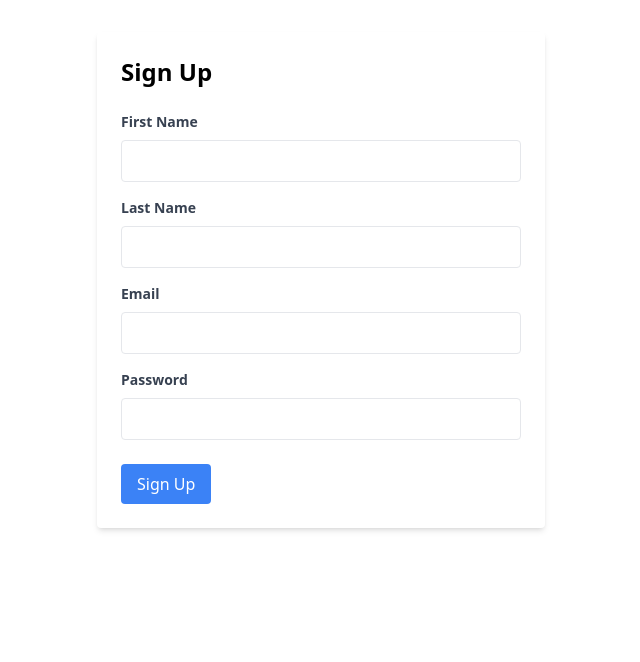
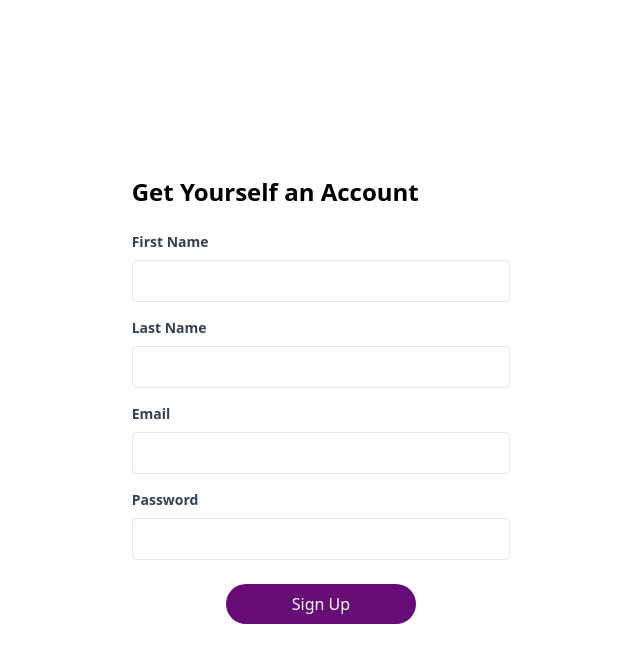
Before and after one commit to JosephMugo8711/Affiliate-payouts, a React (Create React App) app in the folder client/: page / in a window 1280 px wide. Shown: the top 662 px of the page, without its empty margins (319-959 px from the left). Built offline with nearby package versions, Linux system fonts and the light colour scheme.

Commit message:
Feat: signup

```diff
--- a/client/src/pages/signup.js
+++ b/client/src/pages/signup.js
@@ -21,8 +21,9 @@ const SignupForm = () => {
   };
 
   return (
-    <div className="max-w-md mx-auto mt-8 p-6 bg-white rounded shadow-md">
-      <h2 className="text-2xl font-semibold mb-6">Sign Up</h2>
+    <div className="flex items-center justify-center h-screen">
+        <div className="max-w-screen-lg w-1/3 mx-auto p-6  rounded">
+        <h2 className="text-2xl font-semibold mb-6">Get Yourself an Account</h2>
         <form onSubmit={handleSubmit}>
           <div className="mb-4">
             <label className="block text-gray-700 text-sm font-bold mb-2" htmlFor="firstName">
@@ -84,13 +85,16 @@ const SignupForm = () => {
             />
           </div>
 
+          <div className="flex items-center justify-center">
             <button
               type="submit"
-          className="bg-blue-500 text-white py-2 px-4 rounded hover:bg-blue-600 focus:outline-none focus:shadow-outline-blue active:bg-blue-800"
+              className="bg-[#670b77]  rounded-full text-white py-2 px-8 w-1/2 rounded hover:bg-blue-600 focus:outline-none focus:shadow-outline-blue active:bg-blue-800"
             >
               Sign Up
             </button>
+          </div>
         </form>
+      </div>
     </div>
   );
 };
```
Also changed, not shown: 1 other file (tests, documents, lock files or other folders). Lines whose indentation alone changed are shown as unchanged.
